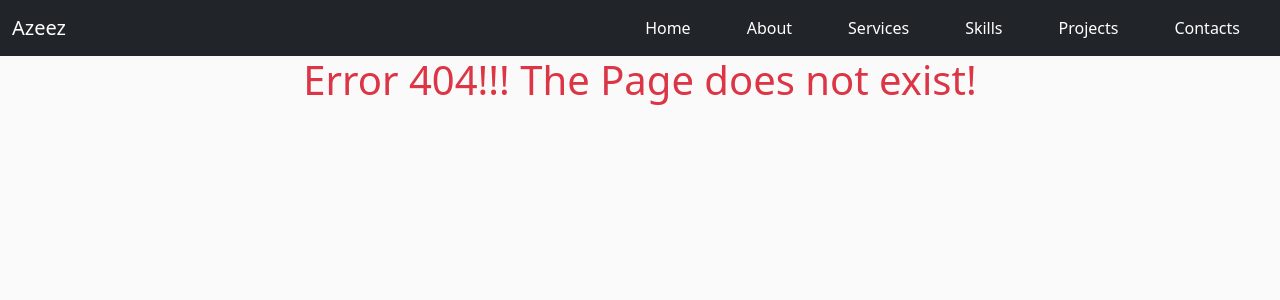
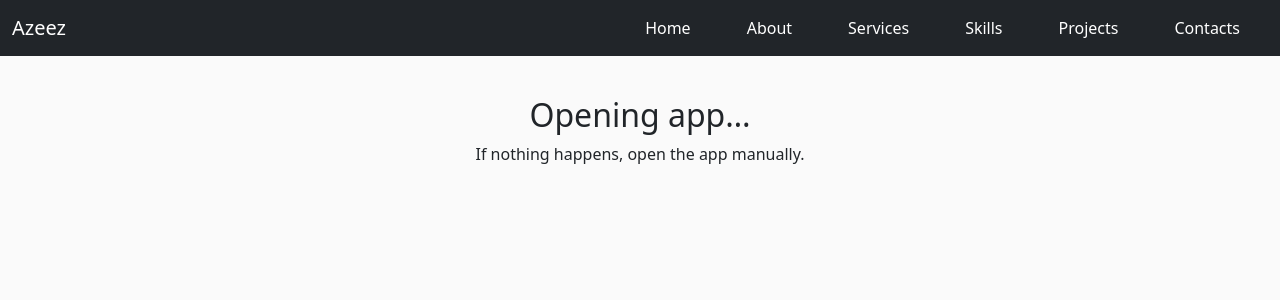
Before and after one commit to hayZedTech/port-frontend, a React (Vite) app: page /reset-password in a window 1280 px wide. Before the commit this address had no page. Shown: the top 300 px of the page. Built offline with nearby package versions, Linux system fonts and the light colour scheme.

Commit message:
added reset-password for inventory app

```diff
--- a/src/MyPortFolioRouting.jsx
+++ b/src/MyPortFolioRouting.jsx
@@ -7,6 +7,8 @@ import { Skills } from "./Skills";
 import { Projects } from "./Projects";
 import { Contacts } from "./Contacts";
 import { Nopage } from "./Nopage";
+
+import ResetPasswordRedirect from "./ResetPasswordRedirect";
 
 import { AuthProvider } from "./AuthContext";
 import { Biology01 } from "./exam/Biology01";
@@ -27,6 +29,7 @@ export const MyPortFolioRouting = () => {
             <Route path="projects" element={<Projects />} />
             <Route path="contacts" element={<Contacts />} />
             <Route path="biology01" element={<Biology01 />} />
+            <Route path="/reset-password" element={<ResetPasswordRedirect />} />
 
             {/* Ecommerce Nested Routing */}
             <Route path="ecommerce/*" element={<Ecommerce />} />
--- /dev/null
+++ b/src/ResetPasswordRedirect.jsx
@@ -0,0 +1,21 @@
+import { useEffect } from "react";
+
+export default function ResetPasswordRedirect() {
+  useEffect(() => {
+    const params = new URLSearchParams(window.location.search);
+    const userId = params.get("userId");
+    const secret = params.get("secret");
+
+    if (userId && secret) {
+      window.location.href =
+        `myapp://reset-password?userId=${userId}&secret=${secret}`;
+    }
+  }, []);
+
+  return (
+    <div style={{ padding: 40, textAlign: "center" }}>
+      <h2>Opening app…</h2>
+      <p>If nothing happens, open the app manually.</p>
+    </div>
+  );
+}
```
